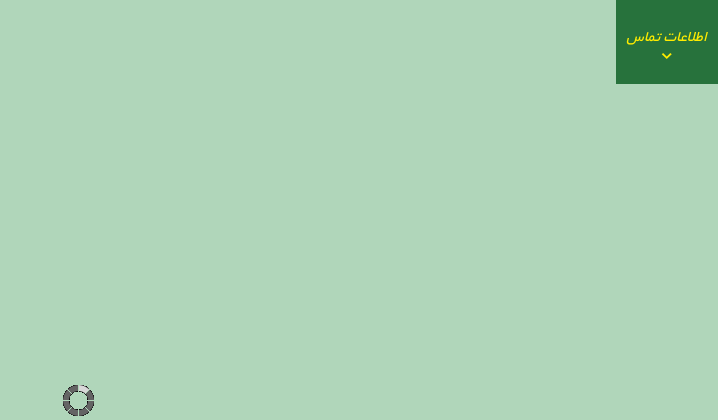
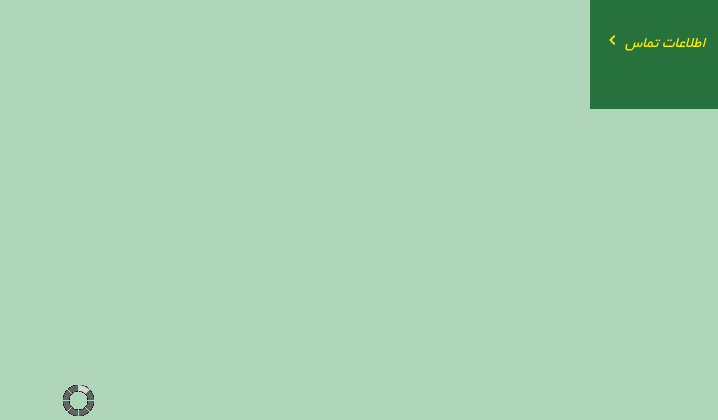
Before and after one commit to mahsa-poorjafari/pack_b, a Rails app: page /users in a window 1280 px wide. Shown: the top 420 px of the page, without its empty margins (562-1280 px from the left). Run offline with Rails 7, Linux system fonts and the light colour scheme; the visitor is signed in with stand-in values (Sample User, id 1); data that the repository does not hold is empty; style sheets or scripts are compiled from the project's sources; parts of the project's set-up code (start-up, migrations or seed data) failed here and were passed over; some libraries are stand-ins or nearby versions.

Commit message:
fix contact menu

```diff
--- a/app/assets/javascripts/show_ajax.js
+++ b/app/assets/javascripts/show_ajax.js
@@ -32,5 +32,18 @@
 });
 
 $('#contact-box').click(function(){
-  $('.slide-title').fadeIn(100);
+  if ($('.contact-menu').css('width') == '129px')
+  {
+    $('.contact-menu').animate({width:'100%'},"slow");
+    $('.contact-menu i#contact-arrow').removeClass('font-icon-arrow-simple-left');
+    $('.contact-menu i#contact-arrow').addClass('font-icon-arrow-simple-right');
+    $('#contact-box').css('padding-top', '2%');
+  }
+  else
+    {
+    $('.contact-menu').animate({width:'10%'},"slow");
+    $('.contact-menu i#contact-arrow').removeClass('font-icon-arrow-simple-right');
+    $('.contact-menu i#contact-arrow').addClass('font-icon-arrow-simple-left');
+    $('#contact-box').css('padding-top', '25%');
+  }
 });
--- a/app/assets/stylesheets/application.css.scss
+++ b/app/assets/stylesheets/application.css.scss
@@ -128,16 +128,19 @@
 color:#fff}
 .agent_list table tr td, .agent_list table tr th,{padding:1%}
 .map-background {background-image: url('کیمیاکاران_فردوس.png') no-repeat}
-.slide-title {background:#142F11;opacity: .7;
+.slide-title {
+  background:#142F11;
+  opacity: .7;
   filter: alpha(opacity=70); /* For IE8 and earlier */
-  width:40%; height:25%;
+  width:90%; height:100%;
   padding:1%;
   right:0;
-  display:none;
+
   color:#FBFBAF;
   text-align:center;
-  top: 12%;
-position: absolute;
+  float:right;
+  position: absolute;
 }
 .slide-title p {width:95%; margin-bottom:1%}
 .ahoy {color:#F4F4AD;}
+.contact-menu {width:10%; height:15%; position:absolute; right:0; overflow:hidden}
--- a/app/assets/stylesheets/main.css.scss
+++ b/app/assets/stylesheets/main.css.scss
@@ -433,13 +433,13 @@
 #home-slider ul#slide-list li.current-slide a:hover {
 	background-color:#1D6526;
 }
- #home-slider #contact-box {height:8%; width:8%; background-color: #27723C;
+ #home-slider #contact-box {height:100%; width:130px; background-color: #27723C;
 	margin: 0;
 	position: relative;
   z-index: 100;
   text-align:center;
-  padding-top:2%;
-	float:right;
+  padding-top:25%;
+	float:left;
   -webkit-transition: background 0.1s linear 0s;
 	   -moz-transition: background 0.1s linear 0s;
 		 -o-transition: background 0.1s linear 0s;
--- a/app/views/layouts/application.html.haml
+++ b/app/views/layouts/application.html.haml
@@ -22,13 +22,14 @@
       $('ul#supersized li img').css('left', '0');
       $('ul#supersized li img').css('width', '100%');
     #home-slider.en
-      = link_to '#' ,  :id => "contact-box" do
-        %i{:class => I18n.locale}= 'اطلاعات تماس'
-        %br
-        %i.font-icon-arrow-simple-down
+      -@contact = Page.where(title: "Contact us")
       .overlay
-      -@contact = Page.where(title: "Contact us")
-      .slide-title{:class => I18n.locale}= raw @contact.first.text
+      .contact-menu
+        = link_to '#' ,  :id => "contact-box" do
+          %i.font-icon-arrow-simple-left#contact-arrow
+          %i{:class => I18n.locale}= 'اطلاعات تماس'
+        .slide-title{:class => I18n.locale}= raw @contact.first.text
+
       .control-nav
         = link_to '#' , :class => "load-item", :id => "prevslide" do
           %i.font-icon-arrow-simple-left
```
